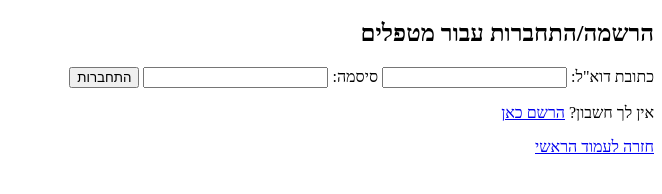
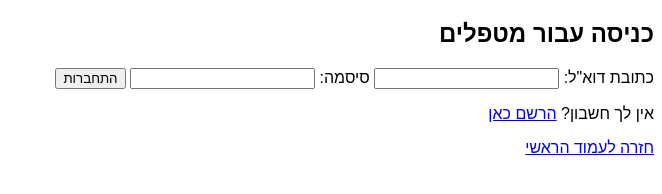
Before and after one commit to tamiraro/help4u, a plain HTML site: page caretaker_login.html in a window 1280 px wide. Shown: the whole page, without its empty margins (618-1280 px from the left). Drawn offline with Linux system fonts and the light colour scheme.

Commit message:
Update and rename signup_login_caretaker.html to caretaker_login.html

```diff
--- a/signup_login_caretaker.html
+++ b/caretaker_login.html
@@ -3,9 +3,11 @@
 <head>
     <meta charset="UTF-8">
     <meta name="viewport" content="width=device-width, initial-scale=1.0">
-    <title>Caretaker Signup/Login</title>
+    <title>Caretaker Login</title>
     <style>
-        /* Add your CSS styles here */
+        body {
+            font-family: Arial, sans-serif;
+        }
     </style>
     <script>
         function redirectToCaretakerMatchesPage() {
@@ -19,7 +21,7 @@
         <!-- Header content -->
     </header>
     <div class="container">
-        <h2>הרשמה/התחברות עבור מטפלים</h2>
+        <h2>כניסה עבור מטפלים</h2>
         <form action="process_caretaker_signup_login.php" method="POST">
             <label for="email">כתובת דוא"ל:</label>
             <input type="email" id="email" name="email" required>
```
